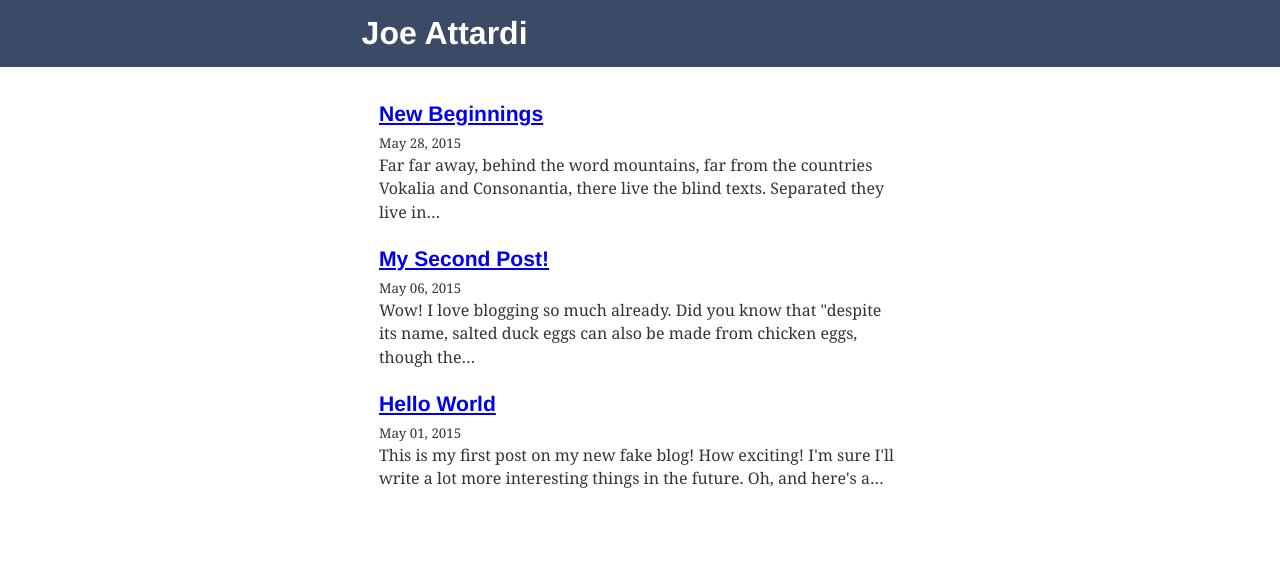
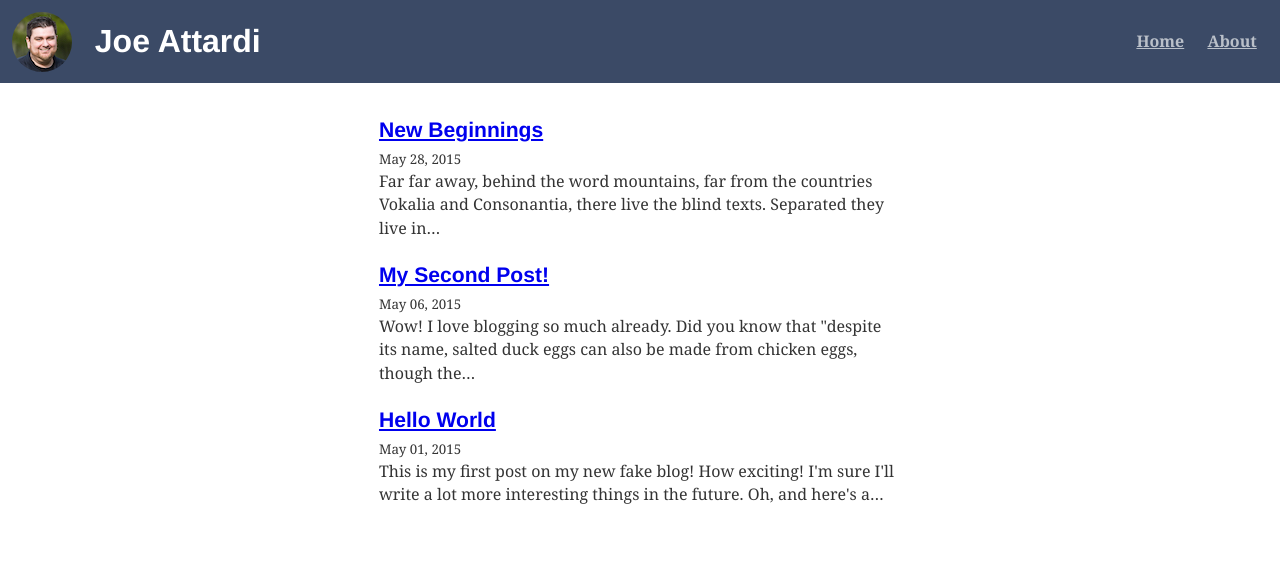
Before and after one commit to joeattardi/thinksincode.com, a Gatsby site: page / in a window 1280 px wide. Built offline with nearby package versions, Linux system fonts and the light colour scheme; Gatsby itself is replaced by a stand-in of ours; some packages are replaced by stand-ins of ours.

Commit message:
tweak header, add skeleton nav

```diff
--- a/src/components/Header.js
+++ b/src/components/Header.js
@@ -2,26 +2,33 @@ import { Link } from 'gatsby';
 import React from 'react';
 import styled from 'styled-components';
 
-import { rhythm, scale } from '../utils/typography';
+import { rhythm } from '../utils/typography';
+
+import Nav from './Nav';
+
+import profilePic from './joe-small.jpg';
 
 const Header = styled.header`
-  background: #3b4a66;
+  background: #3B4A66;
   color: #ffffff;
-  padding: 1em;
-`;
-
-const Wrapper = styled.div`
-  margin: auto;
-  max-width: ${rhythm(24)};
+  padding: ${rhythm(0.5)};
+  display: flex;
+  align-items: center;
 `;
 
 const Title = styled.h1`
   margin: 0;
+  flex-grow: 1;
+`;
+
+const ProfilePic = styled.img`
+  border-radius: 50%;
+  margin: 0 ${rhythm(1)} 0 0;
 `;
 
 export default ({ title }) => (
   <Header>
-    <Wrapper>
+    <ProfilePic src={profilePic} />
     <Title>
       <Link
         style={{
@@ -33,6 +40,6 @@ export default ({ title }) => (
         {title}
       </Link>
     </Title>
-    </Wrapper>
+    <Nav />
   </Header>
 );
--- /dev/null
+++ b/src/components/Nav.js
@@ -0,0 +1,23 @@
+import { Link } from 'gatsby';
+import React from 'react';
+import styled from 'styled-components';
+
+import { rhythm } from '../utils/typography';
+
+const StyledLink = styled(Link)`
+  color: #bac0c9;
+  font-weight: bold;
+  margin: ${rhythm(0.5)};
+  transition: color 0.5s;
+
+  &:hover {
+    color: #FFFFFF;
+  }
+`;
+
+export default () => (
+  <nav>
+    <StyledLink to="/">Home</StyledLink>
+    <StyledLink to="/about">About</StyledLink>
+  </nav>
+);
```
Also changed, not shown: src/pages/404.js (+16 -3 lines). Lines whose indentation alone changed are shown as unchanged.
